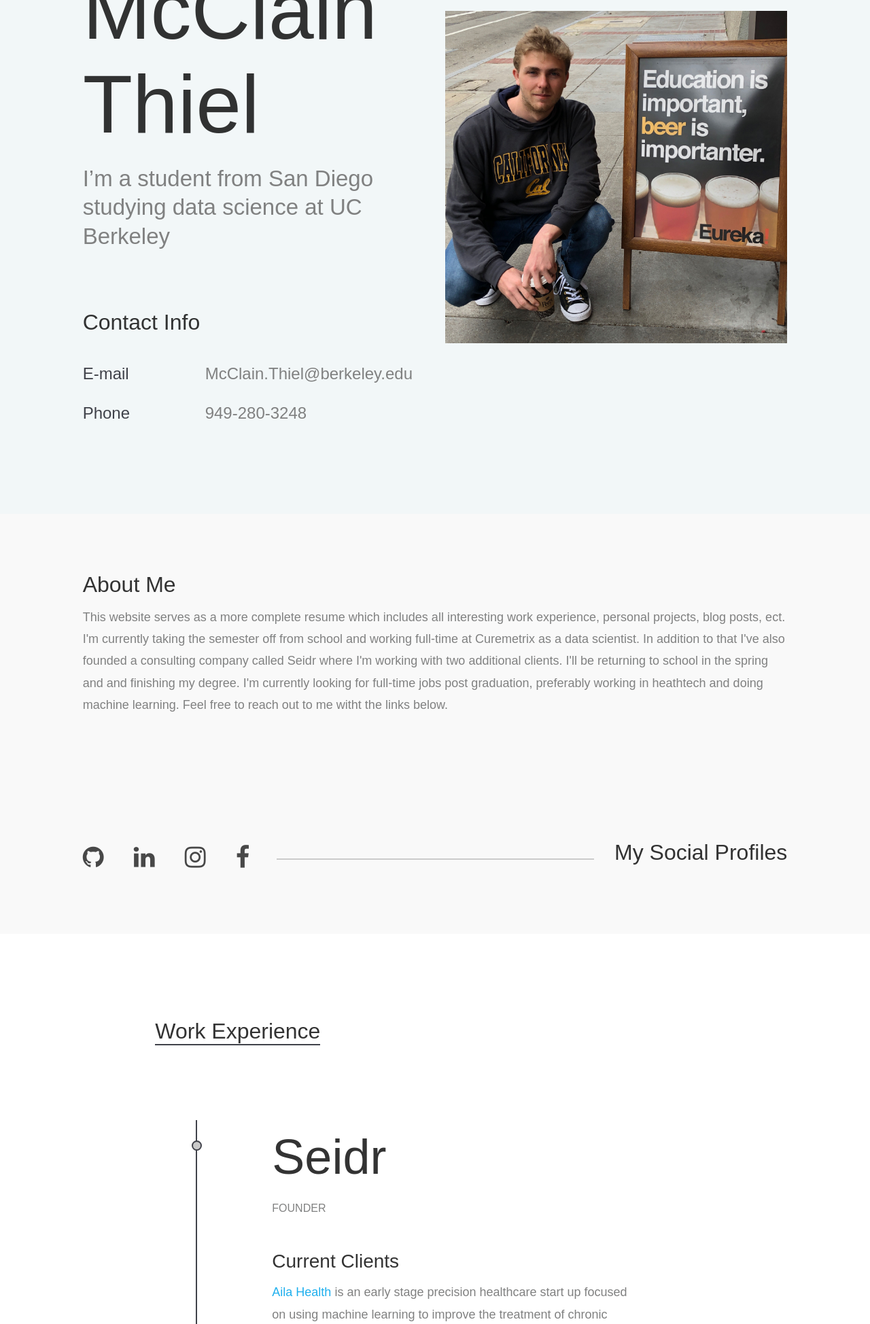
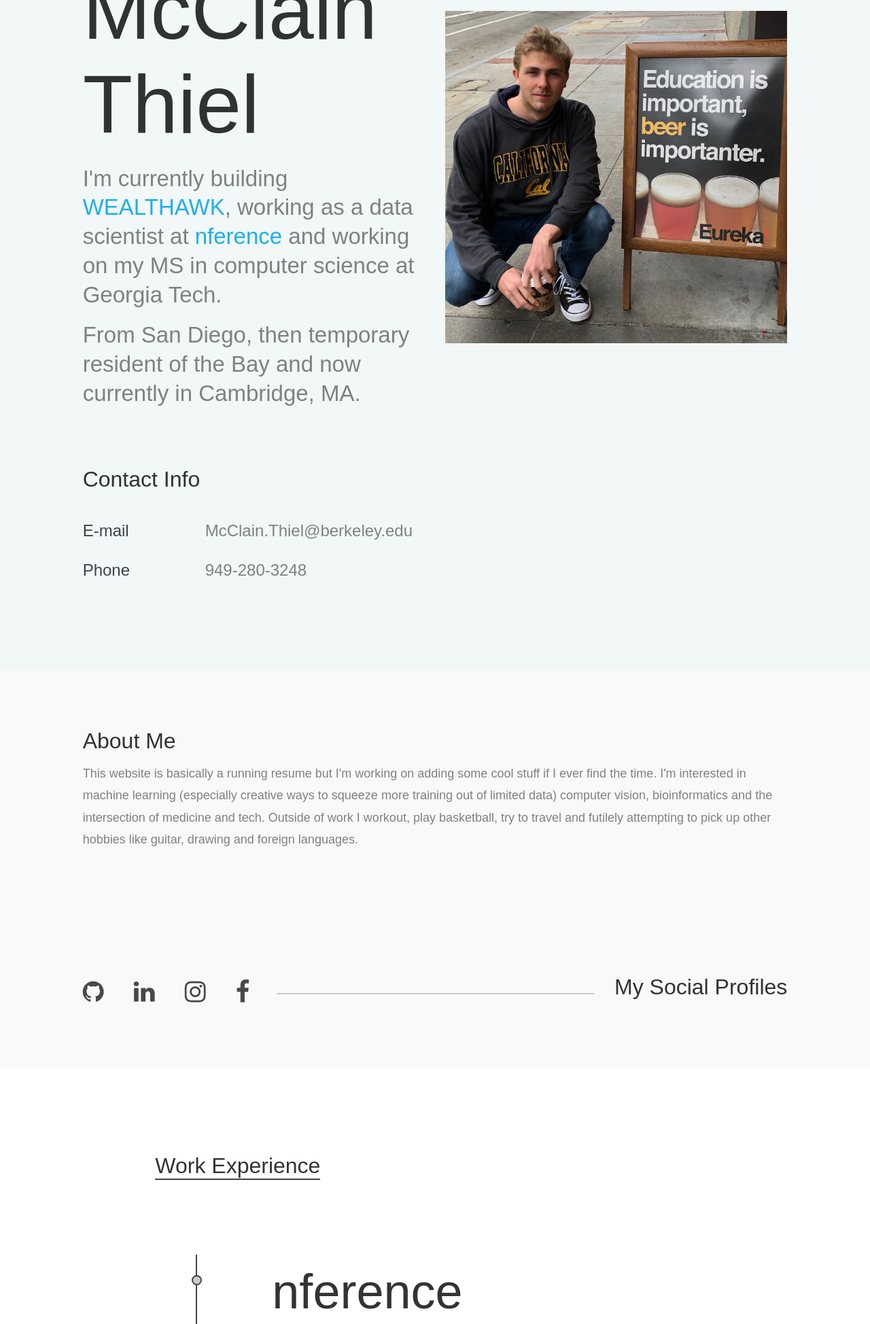
Before and after one commit to McClain-Thiel/personal_webapp, a Flask app: page / in a window 1280 px wide. Shown: the part 355-2303 px from the top of the page at 68% size. Run offline with Flask 2, Linux system fonts and the light colour scheme; some libraries are stand-ins or nearby versions; some web fonts are replaced.

Commit message:
updated for graduation n shit

```diff
--- a/templates/resume/resume.html
+++ b/templates/resume/resume.html
@@ -81,7 +81,12 @@
 						<div class="col-lg-6">
 							<div class="hero-text">
 								<h2>McClain Thiel</h2>
-								<p>I’m a student from San Diego studying data science at UC Berkeley</p>
+								<p>I'm currently building <a href="https://www.wealthawk.com/">WEALTHAWK</a>, working as
+								a data scientist at <a href="https://nference.ai/">nference</a> and working on my MS in computer
+								science at Georgia Tech. </p>
+								<p>
+									From San Diego, then temporary resident of the Bay and now currently in Cambridge, MA.
+								</p>
 							</div>
 							<div class="hero-info">
 								<h2>Contact Info</h2>
@@ -108,13 +113,10 @@
 				<div class="col-xl-10 offset-xl-1">
 						<h2 class="hidden-md hidden-sm">About Me</h2>
 					<p>
-						This website serves as a more complete resume which includes all interesting work
-						experience, personal projects, blog posts, ect. I'm currently taking the semester off
-						from school and working full-time at Curemetrix as a data scientist. In addition to
-						that I've also founded a consulting company called Seidr where I'm working with two
-						additional clients. I'll be returning to school in the spring and and finishing my degree.
-						I'm currently looking for full-time jobs post graduation, preferably working in heathtech
-						and doing machine learning. Feel free to reach out to me witht the links below.
+						This website is basically a running resume but I'm working on adding some cool stuff if I ever find the time.
+						I'm interested in machine learning (especially creative ways to squeeze more training out of limited data) computer vision,
+						bioinformatics and the intersection of medicine and tech. Outside of work I workout,  play basketball, try to travel and
+						futilely  attempting to pick up other hobbies like guitar, drawing and foreign languages.
 					</p>
 				</div>
 			</div>
@@ -150,9 +152,35 @@
 					</div>
 					<ul class="resume-list">
 						<li>
+							<h2>nference</h2>
+							<h3>Current</h3>
+							<h4>Data Scientist</h4>
+							<p>
+								We make some amazing tools that bring the full power of AI to medical and bio research industries. I
+								develop some algorithms and do some consulting.
+							</p>
+						</li>
+						<li>
+							<h2>WEALTHAWK</h2>
+							<h3>Current</h3>
+							<h4>CTO</h4>
+							<p>
+								I founded this company during my senior year of college when my dad, who works in wealth management,
+								was complaining about how inefficient the industry is when sourcing new leads. We developed this platform
+								to revolutionize the way financial advisors find clients. Our software uses ever vigilant sypders and the
+								latest in AI and graph theory to find clients your competitors dont even know about for a fraction of the
+								price.
+							</p>
+						</li>
+						<li>
 							<h2>Seidr</h2>
 							<h4>Founder</h4>
-							<h3>Current Clients</h3>
+							<p>
+								I took a semester off from school during my senior year mostly due to covid and started
+								this little consulting company. I do some stray ML and developing work.
+							</p>
+							<br>
+							<h3>Past Clients</h3>
 							<p>
 								<a href="https://www.ailahealth.com/">Aila Health</a> is an early stage precision
 								healthcare start up focused on using machine learning to improve the treatment of
@@ -242,9 +270,15 @@
 					</div>
 					<ul class="resume-list">
 						<li>
+							<h2>Georgia Tech</h2>
+							<h3>M.S. Computer Science</h3>
+							<h4>Current</h4>
+							<p> Specialization in machine learning (of course)</p>
+						</li>
+						<li>
 							<h2>UC Berkeley</h2>
 							<h3>B.A. Data Science</h3>
-							<h4>December 2020</h4>
+							<h4>Graduated May 2021</h4>
 							<p> Minor: BioEngineering, Certificate in Entrepreneurship & Technology via SCET,
 							Design Certificate from Jacob's institute, member and officer at Machine Learning
 							@ Berkeley</p>
```
Also changed, not shown: 1 other file.
